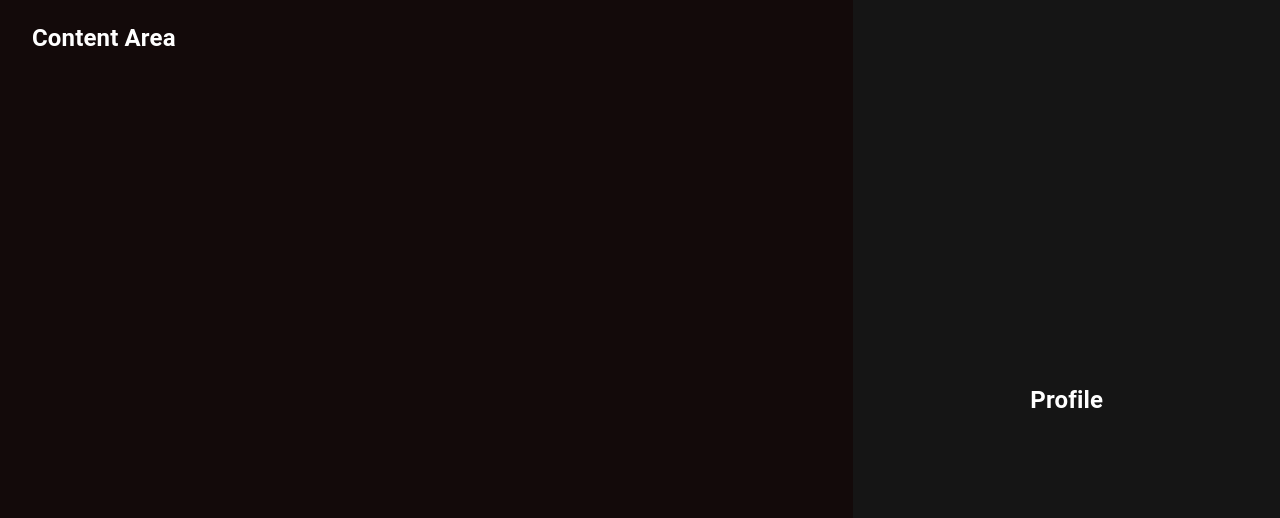
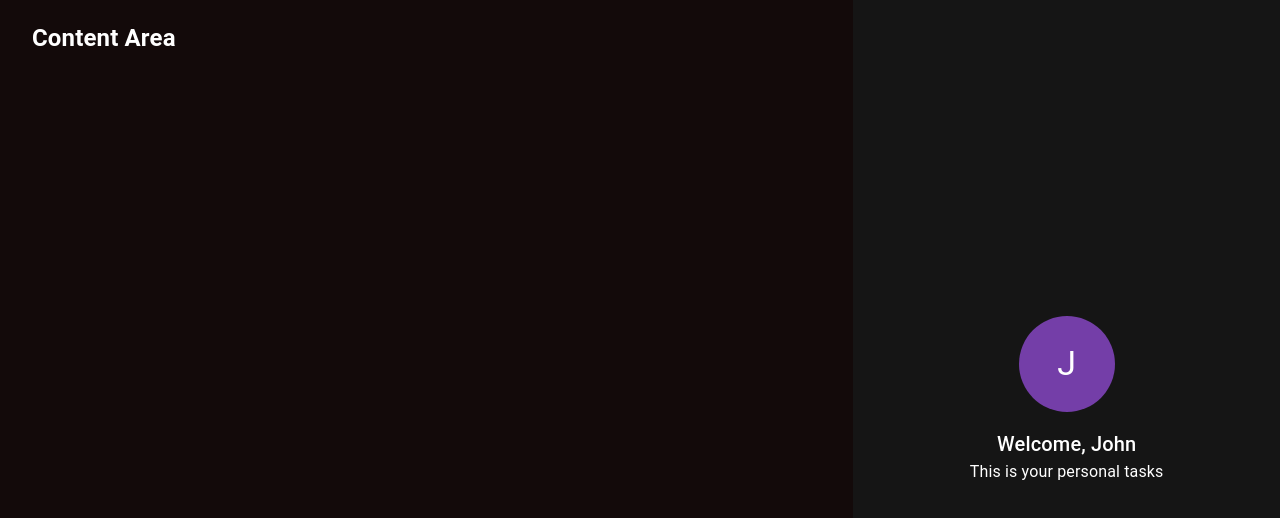
Before and after one commit to AlexMamani85/todo_react, a React (Create React App) app: page / in a window 1280 px wide. Shown: the top 518 px of the page. Built offline with nearby package versions, Linux system fonts and the light colour scheme.

Commit message:
CHORE: profile component layout

```diff
--- a/src/components/profile/profile.tsx
+++ b/src/components/profile/profile.tsx
@@ -2,14 +2,33 @@ import React, { FC, ReactElement } from 'react';
 import { Avatar, Box, Typography } from '@mui/material';
 
 export const Profile: FC = (): ReactElement => {
-    {
-        /* Avatar */
-    }
-    {
-        /* Name */
-    }
-    {
-        /* Welcome Message */
-    }
-    return <h2>Profile</h2>;
+    return (
+      <Box
+        display="flex"
+        flexDirection="column"
+        justifyContent="center"
+        alignItems="center"
+      >
+        <Avatar
+          sx={{
+          width: '96px',
+          height: '96px',
+          backgroundColor: 'primary.main',
+          marginBottom: '16px',
+
+          }}
+        >
+          <Typography variant="h4" color="text.primary" >
+            J
+          </Typography>
+        </Avatar>
+        <Typography variant="h6" color="text.primary" >
+            Welcome, John
+        </Typography>
+        <Typography variant="body1" color="text.primary" >
+            This is your personal tasks
+        </Typography>
+
+      </Box>
+    );
 };
```
